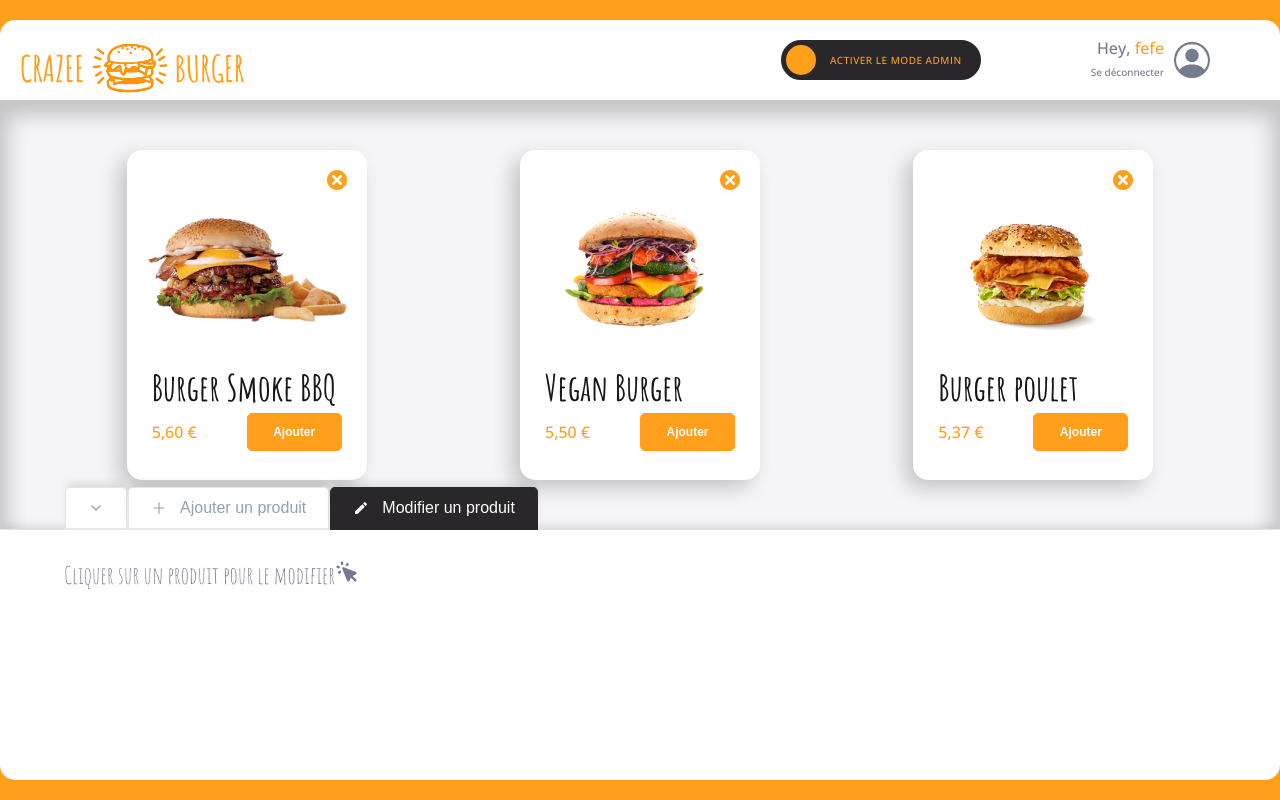
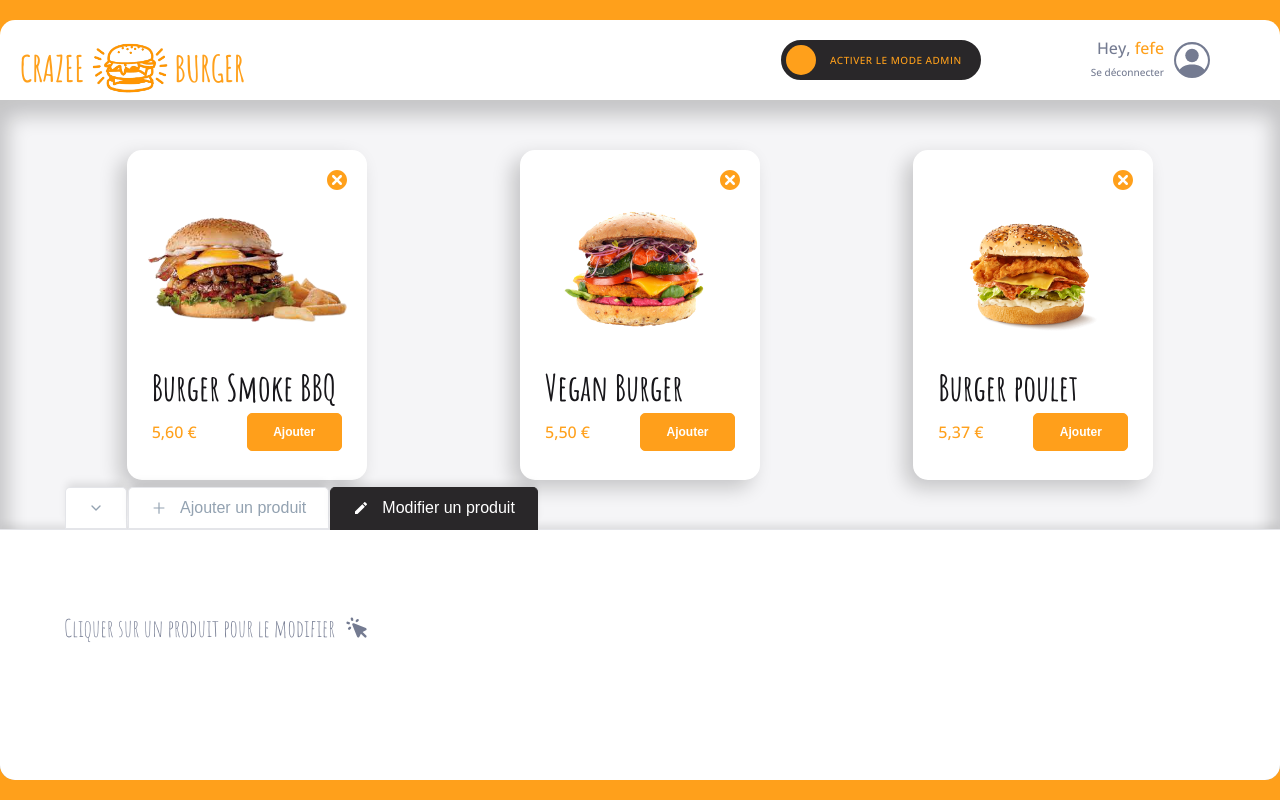
Before and after one commit to thomasdelafosse/Crazee-burger, a React (Vite) app: page /order/1 in a window 1280 px wide. Built offline with nearby package versions, Linux system fonts and the light colour scheme.

Commit message:
💄 F09: ADMIN > EditForm > Adjust css

```diff
--- a/src/Components/pages/order/Admin/AdminPanel/HintMessage.jsx
+++ b/src/Components/pages/order/Admin/AdminPanel/HintMessage.jsx
@@ -5,19 +5,24 @@ import { theme } from "../../../../../theme";
 export default function HintMessage() {
   return (
     <HintMessageStyled>
-      Cliquer sur un produit pour le modifier
+      <span className="hint">Cliquer sur un produit pour le modifier</span>
       <HiCursorClick />
     </HintMessageStyled>
   );
 }
 
 const HintMessageStyled = styled.div`
-  font-family: "Amatic SC", cursive;
+  display: flex;
+  align-items: center;
+  font-family: ${theme.fonts.family.stylish};
+  font-size: ${theme.fonts.size.P3};
+  color: ${theme.colors.greyBlue};
   width: 400px;
-  color: ${theme.colors.greyBlue};
-  font-size: 24px;
-  font-weight: 400;
-  line-height: 30px;
-  letter-spacing: 0em;
-  text-align: left;
+
+  position: relative;
+  top: 50px;
+
+  span {
+    margin-right: 10px;
+  }
 `;
--- a/src/theme/index.jsx
+++ b/src/theme/index.jsx
@@ -50,6 +50,9 @@ const fonts = {
     bold: 700,
     heavy: 800,
   },
+  family: {
+    stylish: ` "Amatic SC", cursive`,
+  },
 };
 const gridUnit = 8;
 const borderRadius = {
```
